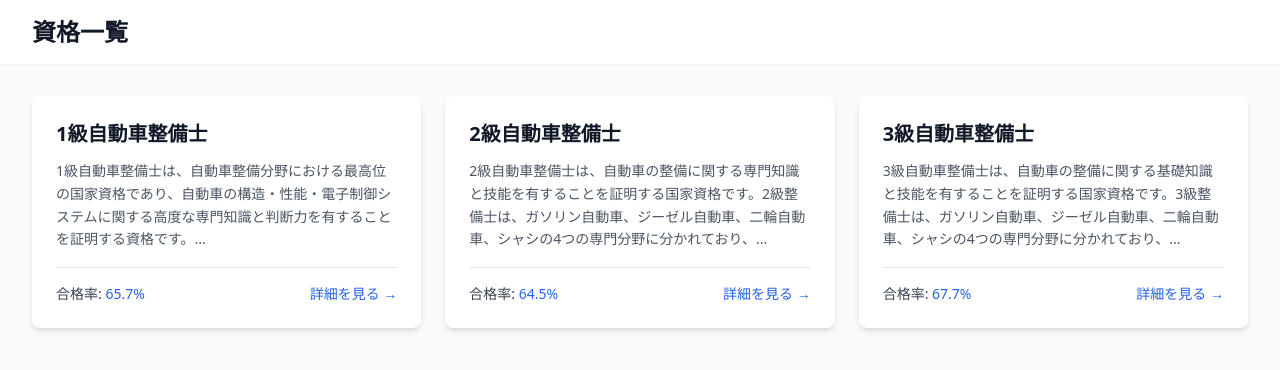
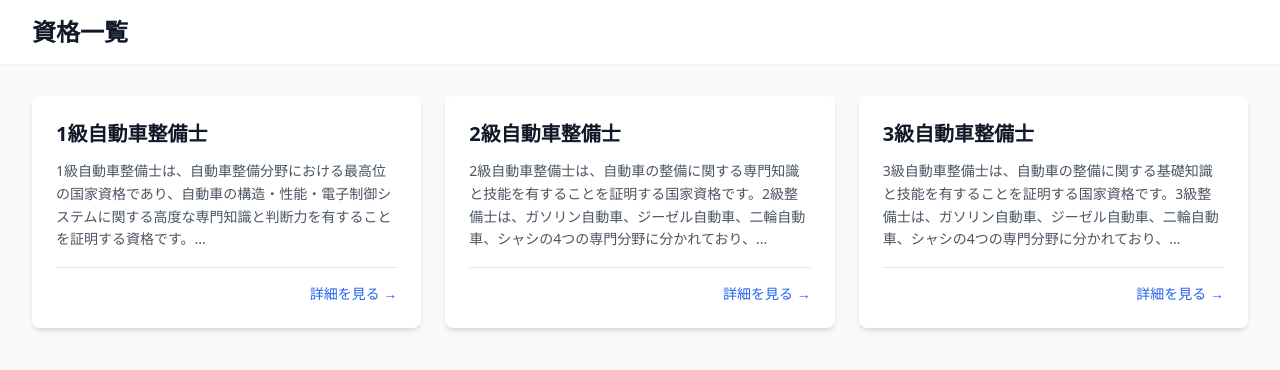
Before and after one commit to tatsu0329/licenseBlog, a Next.js app: page / in a window 1280 px wide. Shown: the top 370 px of the page. Built offline with nearby package versions, Linux system fonts and the light colour scheme; no server answers.

Commit message:
update: ...

```diff
--- a/app/page.tsx
+++ b/app/page.tsx
@@ -36,32 +36,6 @@
     return truncated + "...";
   };
 
-  // 合格率を取得する関数
-  const getPassRate = (cert: (typeof certs)[0]): string | null => {
-    if (cert.passRate !== undefined) {
-      return `${cert.passRate}%`;
-    }
-
-    // passRateHistoryから最新の合格率を取得
-    if (cert.examInfo?.passRateHistory && cert.examInfo.passRateHistory.length > 0) {
-      const sortedHistory = [...cert.examInfo.passRateHistory].sort(
-        (a, b) => b.year - a.year
-      );
-
-      for (const item of sortedHistory) {
-        // 最新の合格率を優先
-        if (item.autumn?.passRate !== undefined) {
-          return `${item.autumn.passRate}%`;
-        }
-        if (item.spring?.passRate !== undefined) {
-          return `${item.spring.passRate}%`;
-        }
-      }
-    }
-
-    return null;
-  };
-
   return (
     <div className="min-h-screen bg-gray-50">
       <header className="bg-white shadow-sm">
@@ -73,8 +47,6 @@
       <main className="max-w-7xl mx-auto px-4 sm:px-6 lg:px-8 py-8">
         <div className="grid grid-cols-1 md:grid-cols-2 lg:grid-cols-3 gap-6">
           {certs.map((cert) => {
-            const passRate = getPassRate(cert);
-
             return (
               <Link
                 key={cert.id}
@@ -87,14 +59,7 @@
                 <p className="text-gray-600 text-sm mb-4 flex-1 leading-relaxed">
                   {getSummary(cert.description)}
                 </p>
-                <div className="flex items-center justify-between text-sm pt-4 border-t border-gray-200">
-                  {passRate ? (
-                    <span className="text-gray-700 font-medium">
-                      合格率: <span className="text-blue-600">{passRate}</span>
-                    </span>
-                  ) : (
-                    <span className="text-gray-500">合格率: 未公開</span>
-                  )}
+                <div className="flex items-center justify-end text-sm pt-4 border-t border-gray-200">
                   <span className="font-medium text-blue-600 hover:text-blue-800">
                     詳細を見る →
                   </span>
```
